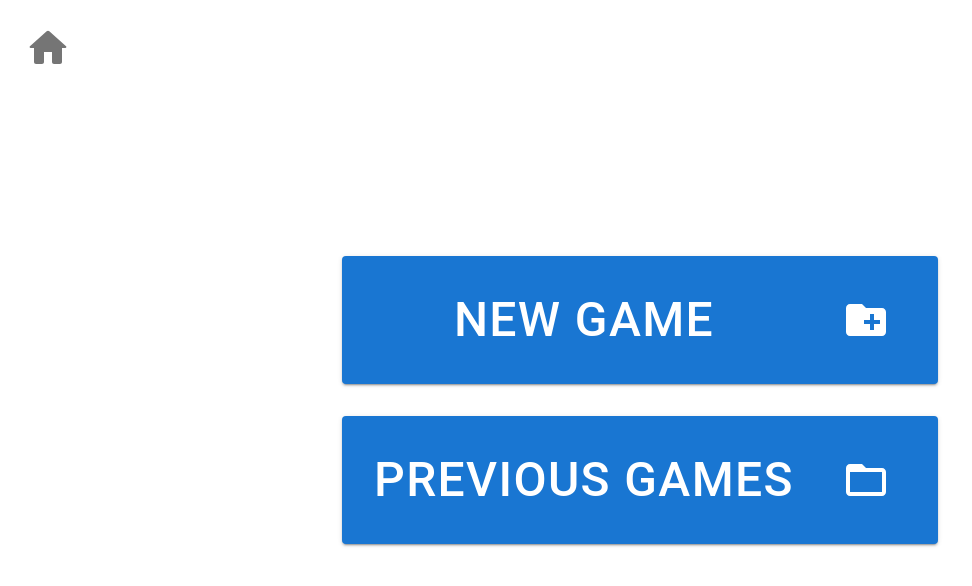
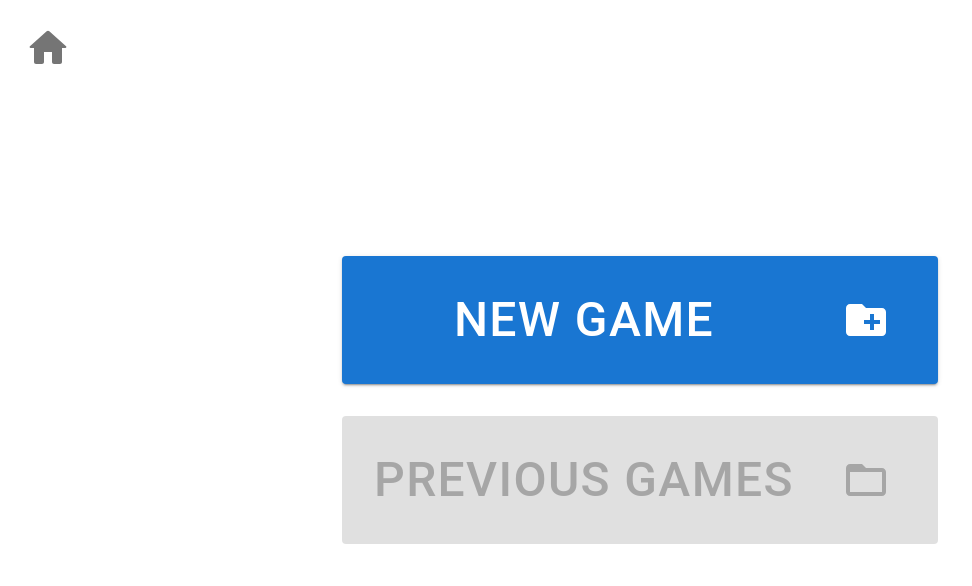
Before and after one commit to iambalaam/score-anything, a React app: page / in a window 1280 px wide. Shown: the top 586 px of the page, without its empty margins (0-972 px from the left). Built offline with nearby package versions, Linux system fonts and the light colour scheme; the HTML template or start-up script is replaced by a standard one.

Commit message:
Improved session select

```diff
--- a/src/app/app.tsx
+++ b/src/app/app.tsx
@@ -58,14 +58,15 @@ export function App() {
     };
 
     const deleteSession = (index: number) => {
-        console.log(appState);
         const copy = [...appState.sessions];
         copy.splice(index, 1);
-        console.log(copy);
         setAppState({
             ...appState,
             sessions: copy
         });
+        if (copy.length === 0) {
+            setPage('main');
+        }
     };
 
     const updateSession = (data: SessionState) => {
@@ -98,7 +99,7 @@ export function App() {
             body = (
                 <>
                     <Controls setPage={setPage} />
-                    <Main setPage={setPage} />
+                    <Main setPage={setPage} hasPreviousGames={appState.sessions.length > 0} />
                 </>
             );
             break;
--- a/src/app/pages/Main.tsx
+++ b/src/app/pages/Main.tsx
@@ -6,10 +6,11 @@ import FolderOpenIcon from '@mui/icons-material/FolderOpen';
 import { Page } from '../app';
 
 export interface MainProps {
+    hasPreviousGames: boolean;
     setPage: (page: Page) => void;
 }
 
-export function Main({ setPage }: MainProps) {
+export function Main({ hasPreviousGames, setPage }: MainProps) {
     return (
         <main id="main">
             <Button
@@ -20,6 +21,7 @@ export function Main({ setPage }: MainProps) {
                 <span className="text">New Game</span>
             </Button>
             <Button
+                disabled={!hasPreviousGames}
                 endIcon={<FolderOpenIcon />}
                 variant="contained"
                 onClick={() => setPage('session-select')}
```
